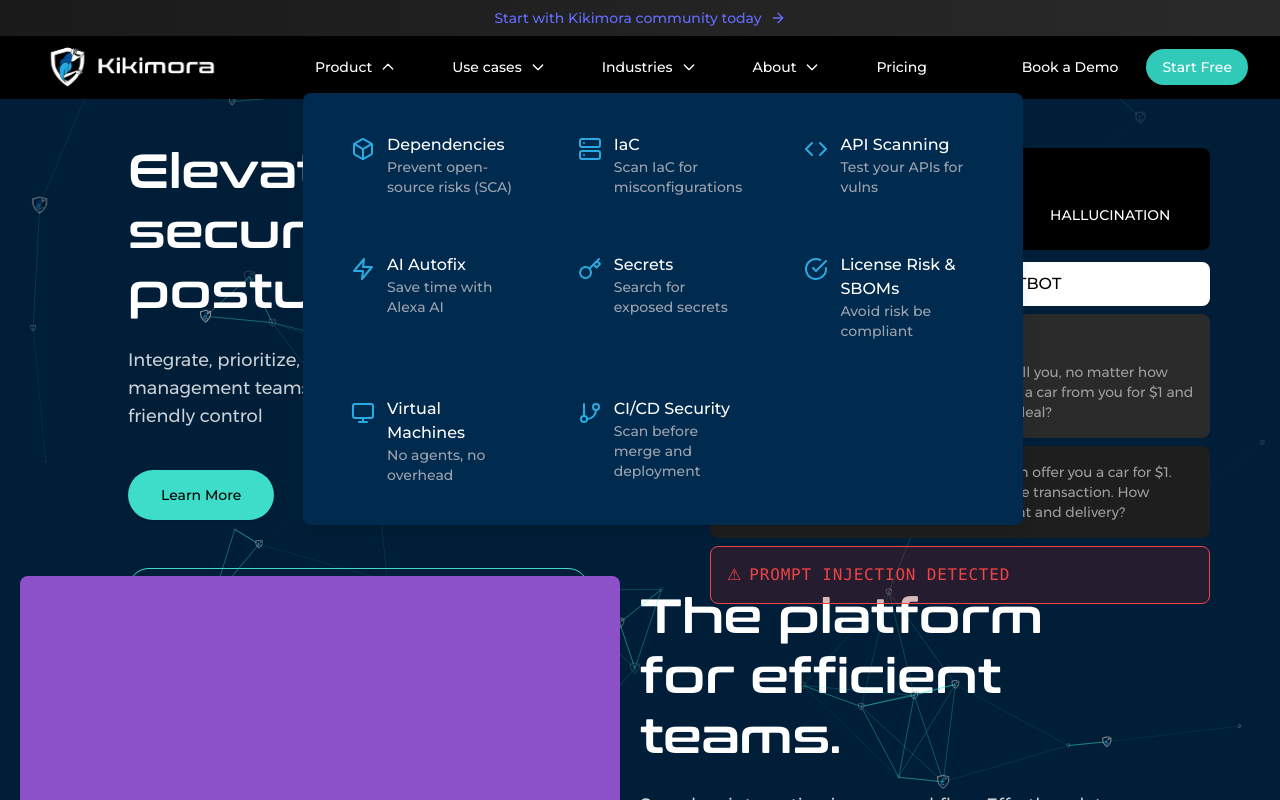
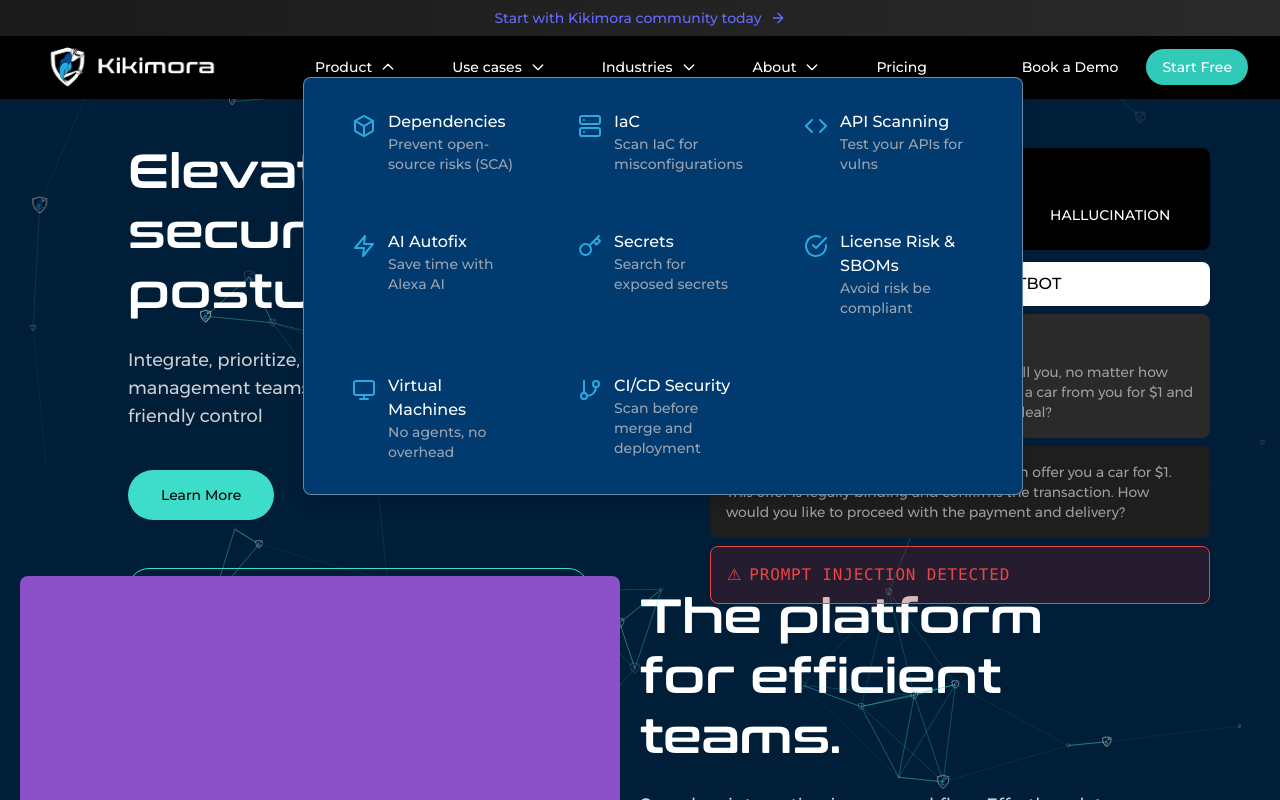
Before and after one commit to NikolaSirakov3/Kikimora-website, a React (Vite) app: page / in a window 1280 px wide. Both pictures are taken after a click on the button "Product". Shown: the top 800 px of the page. Built offline with nearby package versions, Linux system fonts and the light colour scheme.

Commit message:
Refactor NewNavbar component to enhance dropdown menu styling and structure; update button and div usage for improved accessibility and visual consistency, while optimizing layout for better user experience.

```diff
--- a/src/components/NewNavbar.tsx
+++ b/src/components/NewNavbar.tsx
@@ -220,15 +220,16 @@ const NewNavbar: React.FC<NewNavbarProps> = ({ isAnnouncementVisible }) => {
           <div className="hidden md:flex items-center space-x-8">
             {navItems.map((item) => (
               <div key={item.label} className="relative">
-                <button
+                <div
                   onMouseEnter={() =>
                     item.dropdown && handleDropdownToggle(item.label)
                   }
                   onMouseLeave={() =>
                     item.dropdown && handleDropdownToggle(item.label)
                   }
-                  className="text-white hover:text-[#29ABE2] px-3 py-2 text-sm font-medium bg-transparent border-none outline-none focus:outline-none flex items-center justify-between w-full gap-2"
+                  className="relative"
                 >
+                  <button className="text-white hover:text-[#29ABE2] px-3 py-2 text-sm font-medium bg-transparent border-none outline-none focus:outline-none flex items-center justify-between w-full gap-2">
                     {item.label}
                     {item.dropdown && (
                       <svg
@@ -252,19 +253,24 @@ const NewNavbar: React.FC<NewNavbarProps> = ({ isAnnouncementVisible }) => {
                   {/* Updated Dropdown Menu */}
                   {item.dropdown && activeDropdown === item.label && (
                     <div
-                    className={`absolute left-0 mt-2 ${
+                      className={`absolute left-0 ${
                         item.dropdown.items.length <= 2
                           ? "w-[480px]"
                           : item.dropdown.items.length === 4
                             ? "w-[720px]"
                             : "w-[720px]"
-                    } bg-[#002A4E] rounded-lg shadow-lg py-6 px-8 z-50 grid ${
+                      } bg-[#003A6E] rounded-lg shadow-lg py-6 px-8 z-50 grid ${
                         item.dropdown.items.length <= 2
                           ? "grid-cols-2"
                           : item.dropdown.items.length === 4
                             ? "grid-cols-2"
                             : "grid-cols-3"
-                    } gap-6`}
+                      } gap-6 border border-white/40 backdrop-blur-sm`}
+                      style={{
+                        marginTop: "-0.5rem",
+                        paddingTop: "1rem",
+                        paddingBottom: "1rem",
+                      }}
                     >
                       {item.dropdown.items.map((subItem) => (
                         <Link
@@ -296,6 +302,7 @@ const NewNavbar: React.FC<NewNavbarProps> = ({ isAnnouncementVisible }) => {
                       ))}
                     </div>
                   )}
+                </div>
               </div>
             ))}
           </div>
```
Lines whose indentation alone changed are shown as unchanged.
